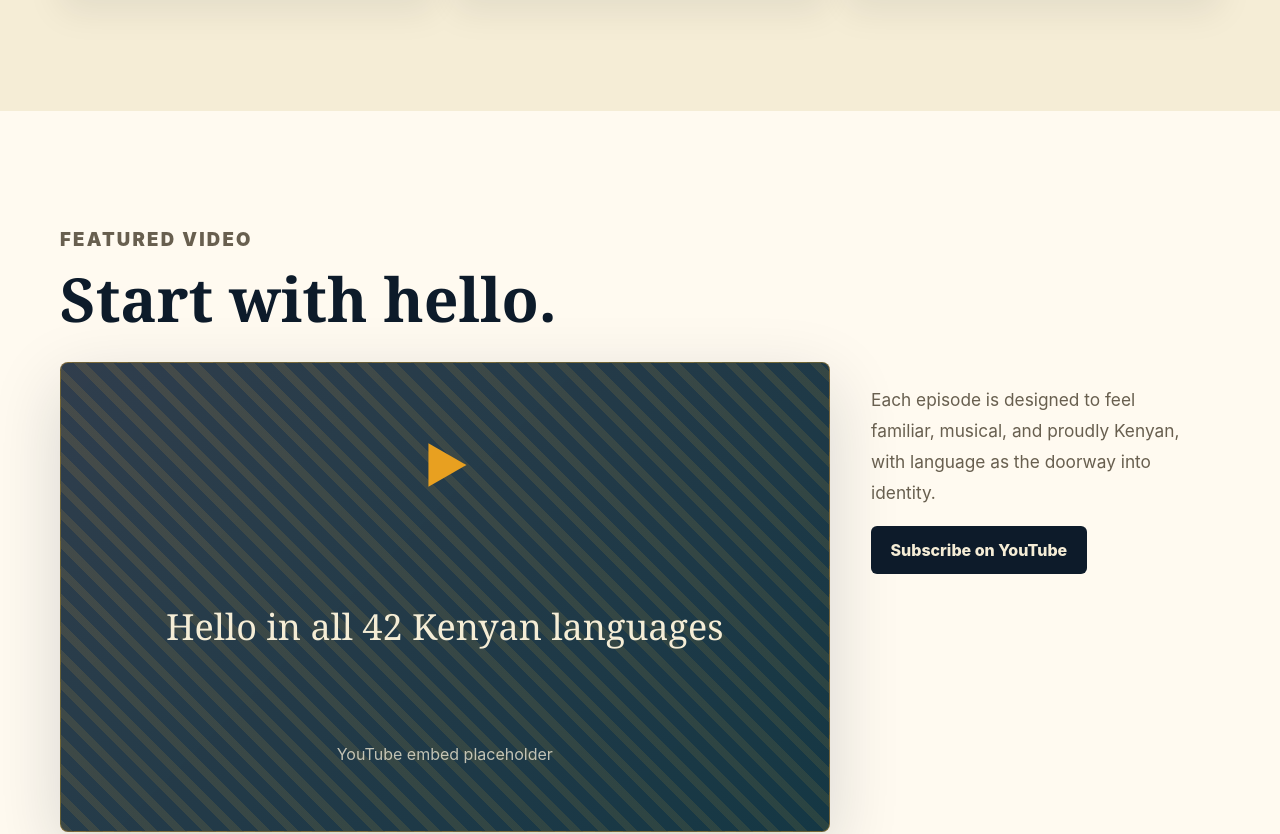
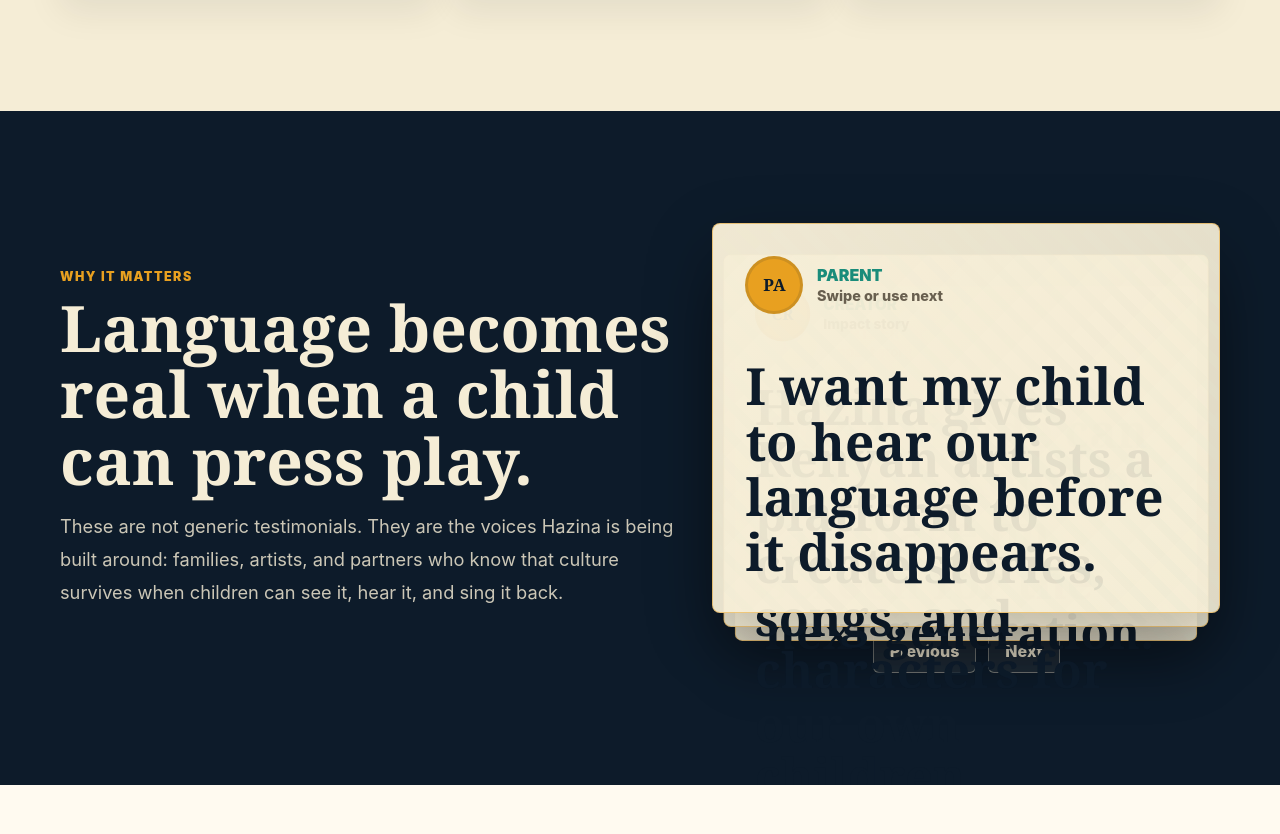
Before and after one commit to hazina730/HAZINA, a React (Vite) app: page / in a window 1280 px wide. Shown: the part 2156-2990 px from the top of the page. Built offline with nearby package versions, Linux system fonts and the light colour scheme.

Commit message:
Add Hazina impact swipe cards

```diff
--- a/src/App.tsx
+++ b/src/App.tsx
@@ -1,4 +1,5 @@
 import { FormEvent, MouseEvent, ReactNode, useEffect, useMemo, useState } from "react";
+import { motion, useMotionValue, useTransform } from "framer-motion";
 
 const basePath = import.meta.env.BASE_URL.replace(/\/$/, "");
 const productionOrigin = "https://hazina730.github.io";
@@ -19,6 +20,30 @@ const navItems = [
   { label: "For Creators", path: "/creators" },
   { label: "For Partners", path: "/partners" },
   { label: "Contact", path: "/contact" },
+];
+
+type ImpactCard = {
+  role: "Parent" | "Creator" | "Partner";
+  quote: string;
+  initials: string;
+};
+
+const impactCards: ImpactCard[] = [
+  {
+    role: "Parent",
+    quote: "I want my child to hear our language before it disappears.",
+    initials: "PA",
+  },
+  {
+    role: "Creator",
+    quote: "Hazina gives Kenyan artists a platform to create stories, songs, and characters for our own children.",
+    initials: "CR",
+  },
+  {
+    role: "Partner",
+    quote: "One episode can put one Kenyan language on screen for the next generation.",
+    initials: "PT",
+  },
 ];
 
 type PageKey = "home" | "about" | "channel" | "creators" | "partners" | "contact";
@@ -384,6 +409,108 @@ function FeatureCard({ title, children }: { title: string; children: ReactNode }
   );
 }
 
+function ImpactSwipeStack() {
+  const [cards, setCards] = useState<ImpactCard[]>(impactCards);
+
+  const moveFrontToBack = () => {
+    setCards(([frontCard, ...remainingCards]) => [...remainingCards, frontCard]);
+  };
+
+  const moveBackToFront = () => {
+    setCards((currentCards) => {
+      const lastCard = currentCards[currentCards.length - 1];
+      return [lastCard, ...currentCards.slice(0, -1)];
+    });
+  };
+
+  return (
+    <div className="impact-layout">
+      <div className="impact-copy">
+        <p className="eyebrow gold-text">Why It Matters</p>
+        <h2>Language becomes real when a child can press play.</h2>
+        <p>
+          These are not generic testimonials. They are the voices Hazina is being built around: families, artists, and
+          partners who know that culture survives when children can see it, hear it, and sing it back.
+        </p>
+      </div>
+      <div className="impact-controls">
+        <div className="impact-stack" aria-label="Hazina impact story cards" aria-live="polite">
+          {cards.map((card, index) => (
+            <ImpactStoryCard
+              key={card.role}
+              card={card}
+              stackIndex={index}
+              isFront={index === 0}
+              onSwipeAway={moveFrontToBack}
+            />
+          ))}
+        </div>
+        <div className="impact-actions" aria-label="Impact card controls">
+          <button type="button" onClick={moveBackToFront}>
+            Previous
+          </button>
+          <button type="button" onClick={moveFrontToBack}>
+            Next
+          </button>
+        </div>
+      </div>
+    </div>
+  );
+}
+
+function ImpactStoryCard({
+  card,
+  stackIndex,
+  isFront,
+  onSwipeAway,
+}: {
+  card: ImpactCard;
+  stackIndex: number;
+  isFront: boolean;
+  onSwipeAway: () => void;
+}) {
+  const x = useMotionValue(0);
+  const rotate = useTransform(x, [-180, 180], [-8, 8]);
+  const opacity = useTransform(x, [-220, 0, 220], [0.82, 1, 0.82]);
+  const stackOffset = stackIndex * 14;
+
+  return (
+    <motion.article
+      className={isFront ? "impact-card is-front" : "impact-card"}
+      drag={isFront ? "x" : false}
+      dragConstraints={{ left: 0, right: 0 }}
+      dragElastic={0.65}
+      onDragEnd={(_, info) => {
+        if (isFront && Math.abs(info.offset.x) > 90) onSwipeAway();
+      }}
+      style={{
+        x: isFront ? x : 0,
+        rotate: isFront ? rotate : 0,
+        opacity: isFront ? opacity : 1,
+        zIndex: impactCards.length - stackIndex,
+      }}
+      animate={{
+        y: stackOffset,
+        scale: 1 - stackIndex * 0.045,
+      }}
+      transition={{ type: "spring", stiffness: 230, damping: 26 }}
+      tabIndex={0}
+      aria-label={`${card.role} impact story: ${card.quote}`}
+    >
+      <div className="impact-card-header">
+        <span className="impact-badge" aria-hidden="true">
+          {card.initials}
+        </span>
+        <div>
+          <p>{card.role}</p>
+          <span>{isFront ? "Swipe or use next" : "Impact story"}</span>
+        </div>
+      </div>
+      <blockquote>{card.quote}</blockquote>
+    </motion.article>
+  );
+}
+
 function PartnerCard({ title, children }: { title: string; children: ReactNode }) {
   return (
     <article className="partner-card">
@@ -616,6 +743,10 @@ function HomePage() {
             Preserving Kenya's languages and ways of thinking for the generation that will build the African Century.
           </FeatureCard>
         </div>
+      </Section>
+
+      <Section tone="navy" className="impact-section">
+        <ImpactSwipeStack />
       </Section>
 
       <Section tone="white" eyebrow="Featured video" title="Start with hello.">
--- a/src/styles.css
+++ b/src/styles.css
@@ -370,6 +370,11 @@ h1 {
   color: var(--cream);
 }
 
+.section-navy h2,
+.section-navy h3 {
+  color: var(--cream);
+}
+
 .section-inner,
 .page-hero-inner,
 .footer-inner {
@@ -486,6 +491,137 @@ h1 {
 .bullet-panel p {
   color: var(--muted);
   line-height: 1.7;
+}
+
+.impact-section {
+  overflow: hidden;
+}
+
+.impact-layout {
+  display: grid;
+  gap: 2rem;
+  align-items: center;
+}
+
+.impact-copy {
+  max-width: 660px;
+}
+
+.impact-copy h2 {
+  margin-bottom: 1rem;
+  font-size: clamp(2rem, 6vw, 4rem);
+}
+
+.impact-copy p:not(.eyebrow) {
+  color: rgba(245, 237, 214, 0.82);
+  font-size: clamp(1rem, 2vw, 1.14rem);
+  line-height: 1.8;
+}
+
+.impact-controls {
+  display: grid;
+  gap: 1rem;
+}
+
+.impact-stack {
+  position: relative;
+  min-height: 330px;
+  touch-action: pan-y;
+}
+
+.impact-card {
+  position: absolute;
+  inset: 0;
+  display: grid;
+  align-content: space-between;
+  min-height: 310px;
+  border: 1px solid rgba(232, 160, 32, 0.5);
+  border-radius: 8px;
+  background:
+    linear-gradient(135deg, rgba(245, 237, 214, 0.98), rgba(245, 237, 214, 0.9)),
+    repeating-linear-gradient(45deg, rgba(26, 140, 122, 0.16) 0 9px, transparent 9px 22px);
+  box-shadow: 0 22px 70px rgba(0, 0, 0, 0.24);
+  color: var(--navy);
+  padding: clamp(1.15rem, 5vw, 2rem);
+  transform-origin: center bottom;
+}
+
+.impact-card:focus-visible {
+  outline: 3px solid var(--gold);
+  outline-offset: 5px;
+}
+
+.impact-card.is-front {
+  cursor: grab;
+}
+
+.impact-card.is-front:active {
+  cursor: grabbing;
+}
+
+.impact-card-header {
+  display: flex;
+  align-items: center;
+  gap: 0.85rem;
+}
+
+.impact-badge {
+  display: inline-grid;
+  width: 58px;
+  height: 58px;
+  flex: 0 0 auto;
+  place-items: center;
+  border: 3px solid rgba(13, 27, 42, 0.12);
+  border-radius: 999px;
+  background: var(--gold);
+  color: var(--navy);
+  font-family: Georgia, "Times New Roman", serif;
+  font-size: 1.05rem;
+  font-weight: 900;
+}
+
+.impact-card-header p {
+  margin: 0;
+  color: var(--teal);
+  font-weight: 900;
+  text-transform: uppercase;
+}
+
+.impact-card-header span:not(.impact-badge) {
+  color: var(--muted);
+  font-size: 0.9rem;
+  font-weight: 800;
+}
+
+.impact-card blockquote {
+  margin: 2.5rem 0 0;
+  color: var(--navy);
+  font-family: Georgia, "Times New Roman", serif;
+  font-size: clamp(1.75rem, 7vw, 3.2rem);
+  font-weight: 800;
+  line-height: 1.08;
+}
+
+.impact-actions {
+  display: flex;
+  gap: 0.75rem;
+  justify-content: center;
+}
+
+.impact-actions button {
+  min-height: 44px;
+  border: 1px solid rgba(245, 237, 214, 0.4);
+  border-radius: 6px;
+  background: rgba(245, 237, 214, 0.08);
+  color: var(--cream);
+  padding: 0.7rem 1rem;
+  font-weight: 850;
+}
+
+.impact-actions button:hover,
+.impact-actions button:focus-visible {
+  background: var(--gold);
+  color: var(--navy);
 }
 
 .featured-video-layout,
@@ -829,6 +965,18 @@ h1 {
     align-items: start;
   }
 
+  .impact-layout {
+    grid-template-columns: minmax(0, 0.88fr) minmax(360px, 0.72fr);
+  }
+
+  .impact-stack {
+    min-height: 390px;
+  }
+
+  .impact-card {
+    min-height: 350px;
+  }
+
   .card-grid.four {
     grid-template-columns: repeat(4, minmax(0, 1fr));
   }
```
Also changed, not shown: package.json (+4 -3 lines), 1 other file (tests, documents, lock files or other folders).
